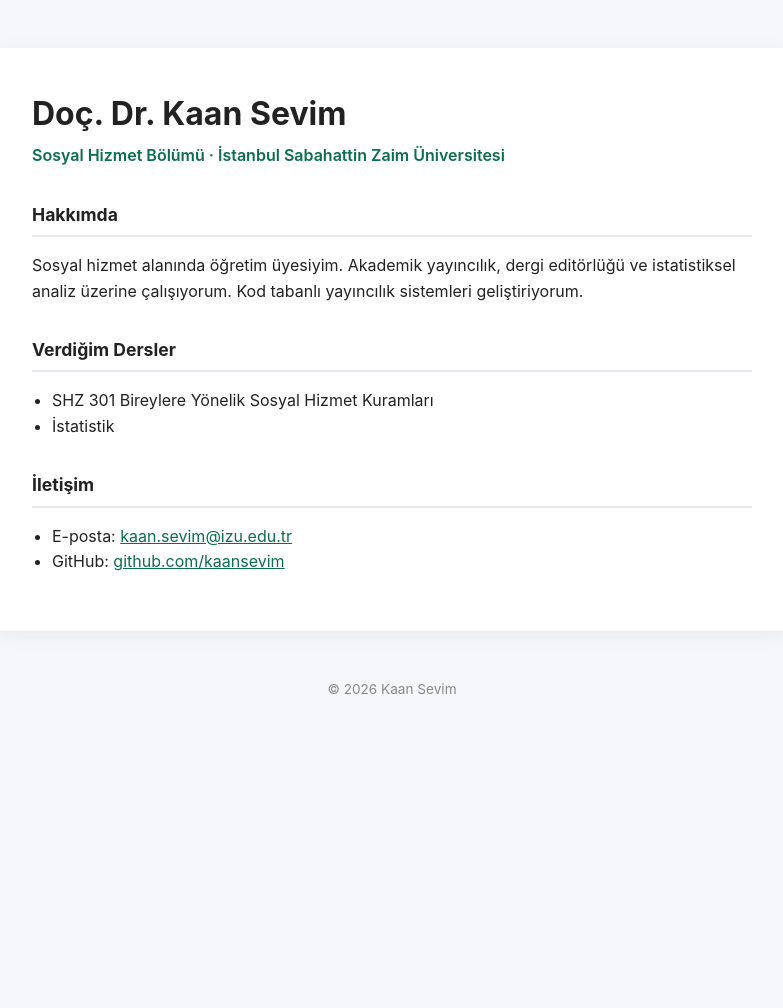
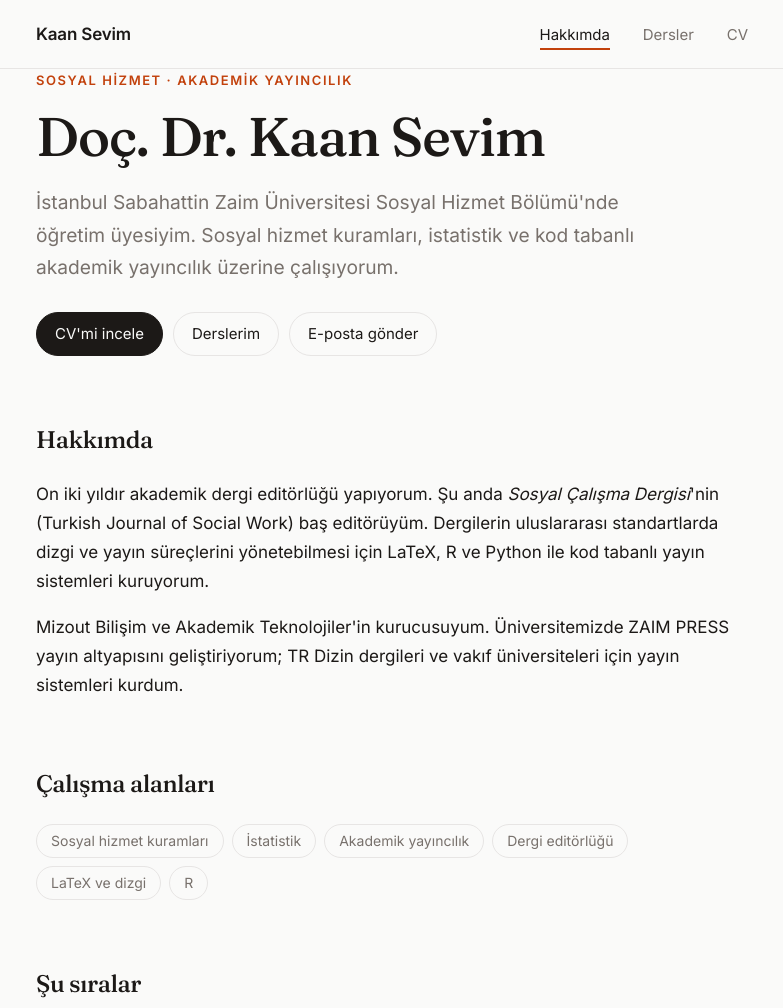
Before and after one commit to kaansevim/kaan, a plain HTML site: page index.html in a window 1280 px wide. Shown: the top 1008 px of the page, without its empty margins (248-1031 px from the left). Before the commit the page ends 800 px from the top, so only its background shows below. Drawn offline with Linux system fonts and the light colour scheme.

Commit message:
Yeni tasarım: Hakkımda, Dersler, CV

```diff
--- a/index.html
+++ b/index.html
@@ -3,68 +3,68 @@
 <head>
   <meta charset="UTF-8">
   <meta name="viewport" content="width=device-width, initial-scale=1.0">
+  <link rel="preconnect" href="https://fonts.googleapis.com">
+  <link rel="preconnect" href="https://fonts.gstatic.com" crossorigin>
+  <link href="https://fonts.googleapis.com/css2?family=Fraunces:opsz,wght@9..144,500&family=Inter:wght@400;600&display=swap" rel="stylesheet">
+  <link rel="stylesheet" href="style.css">
   <title>Kaan Sevim</title>
-  <style>
-    /* Genel görünüm */
-    body {
-      margin: 0;
-      font-family: -apple-system, "Segoe UI", Roboto, Arial, sans-serif;
-      background: #f5f7fa;
-      color: #222;
-      line-height: 1.6;
-    }
-    .kart {
-      max-width: 720px;
-      margin: 48px auto;
-      background: #fff;
-      padding: 40px;
-      border-radius: 12px;
-      box-shadow: 0 4px 20px rgba(0,0,0,0.06);
-    }
-    h1 { margin: 0; font-size: 2rem; }
-    .unvan { color: #0b6e4f; font-weight: 600; margin-top: 4px; }
-    h2 {
-      font-size: 1.1rem;
-      margin-top: 32px;
-      border-bottom: 2px solid #e6e9ef;
-      padding-bottom: 6px;
-    }
-    ul { padding-left: 20px; }
-    a { color: #0b6e4f; }
-    footer { text-align: center; color: #888; font-size: 0.85rem; margin-bottom: 32px; }
-  </style>
 </head>
 <body>
+<header class="nav">
+  <div class="wrap">
+    <a class="logo" href="index.html">Kaan Sevim</a>
+    <nav>
+      <a href="index.html" class="active">Hakkımda</a>
+      <a href="dersler.html">Dersler</a>
+      <a href="cv.html">CV</a>
+    </nav>
+  </div>
+</header>
+<main class="wrap">
+  <div class="eyebrow">Sosyal Hizmet · Akademik Yayıncılık</div>
+  <h1>Doç. Dr. Kaan Sevim</h1>
+  <p class="lead">
+    İstanbul Sabahattin Zaim Üniversitesi Sosyal Hizmet Bölümü'nde öğretim üyesiyim.
+    Sosyal hizmet kuramları, istatistik ve kod tabanlı akademik yayıncılık üzerine çalışıyorum.
+  </p>
+  <div class="links">
+    <a class="btn primary" href="cv.html">CV'mi incele</a>
+    <a class="btn" href="dersler.html">Derslerim</a>
+    <a class="btn" href="mailto:kaan.sevim@izu.edu.tr">E-posta gönder</a>
+  </div>
 
-  <div class="kart">
-    <!-- Başlık -->
-    <h1>Doç. Dr. Kaan Sevim</h1>
-    <div class="unvan">Sosyal Hizmet Bölümü · İstanbul Sabahattin Zaim Üniversitesi</div>
-
-    <!-- Hakkımda -->
   <h2>Hakkımda</h2>
   <p>
-      Sosyal hizmet alanında öğretim üyesiyim. Akademik yayıncılık, dergi editörlüğü
-      ve istatistiksel analiz üzerine çalışıyorum. Kod tabanlı yayıncılık sistemleri
-      geliştiriyorum.
+    On iki yıldır akademik dergi editörlüğü yapıyorum. Şu anda
+    <em>Sosyal Çalışma Dergisi</em>'nin (Turkish Journal of Social Work) baş editörüyüm.
+    Dergilerin uluslararası standartlarda dizgi ve yayın süreçlerini yönetebilmesi için
+    LaTeX, R ve Python ile kod tabanlı yayın sistemleri kuruyorum.
+  </p>
+  <p>
+    Mizout Bilişim ve Akademik Teknolojiler'in kurucusuyum. Üniversitemizde
+    ZAIM PRESS yayın altyapısını geliştiriyorum; TR Dizin dergileri ve vakıf
+    üniversiteleri için yayın sistemleri kurdum.
   </p>
 
-    <!-- Dersler -->
-    <h2>Verdiğim Dersler</h2>
-    <ul>
-      <li>SHZ 301 Bireylere Yönelik Sosyal Hizmet Kuramları</li>
+  <h2>Çalışma alanları</h2>
+  <ul class="tags">
+    <li>Sosyal hizmet kuramları</li>
     <li>İstatistik</li>
+    <li>Akademik yayıncılık</li>
+    <li>Dergi editörlüğü</li>
+    <li>LaTeX ve dizgi</li>
+    <li>R</li>
   </ul>
 
-    <!-- İletişim -->
-    <h2>İletişim</h2>
-    <ul>
-      <li>E-posta: <a href="mailto:kaan.sevim@izu.edu.tr">kaan.sevim@izu.edu.tr</a></li>
-      <li>GitHub: <a href="https://github.com/kaansevim">github.com/kaansevim</a></li>
+  <h2>Şu sıralar</h2>
+  <ul class="rows">
+    <li><div class="when">Editörlük</div><div class="what"><strong>Sosyal Çalışma Dergisi</strong><span>Baş editör</span></div></li>
+    <li><div class="when">Girişim</div><div class="what"><strong><a href="https://mizout.com.tr">Mizout</a></strong><span>Akademik dergiler için bulut tabanlı dizgi platformu</span></div></li>
+    <li><div class="when">Üniversite</div><div class="what"><strong>ZAIM PRESS</strong><span>Yayın altyapısı geliştirme</span></div></li>
   </ul>
-  </div>
-
-  <footer>© 2026 Kaan Sevim</footer>
-
+</main>
+<footer>
+  <div class="wrap">© 2026 Kaan Sevim · <a href="mailto:kaan.sevim@izu.edu.tr">kaan.sevim@izu.edu.tr</a></div>
+</footer>
 </body>
 </html>
--- /dev/null
+++ b/style.css
@@ -0,0 +1,107 @@
+/* ========== Temel ayarlar ========== */
+:root {
+  --bg: #fafaf9;
+  --text: #1c1917;
+  --muted: #78716c;
+  --line: #e7e5e4;
+  --accent: #c2410c;
+  --card: #ffffff;
+}
+@media (prefers-color-scheme: dark) {
+  :root {
+    --bg: #141312;
+    --text: #f5f5f4;
+    --muted: #a8a29e;
+    --line: #2e2b29;
+    --accent: #fb923c;
+    --card: #1c1a19;
+  }
+}
+* { box-sizing: border-box; }
+body {
+  margin: 0;
+  background: var(--bg);
+  color: var(--text);
+  font-family: "Inter", -apple-system, "Segoe UI", sans-serif;
+  font-size: 17px;
+  line-height: 1.7;
+  -webkit-font-smoothing: antialiased;
+}
+a { color: inherit; text-decoration-color: var(--line); text-underline-offset: 3px; }
+a:hover { color: var(--accent); text-decoration-color: var(--accent); }
+.wrap { max-width: 760px; margin: 0 auto; padding: 0 24px; }
+
+/* ========== Üst menü ========== */
+header.nav { border-bottom: 1px solid var(--line); }
+header.nav .wrap {
+  display: flex; justify-content: space-between; align-items: center;
+  height: 68px;
+}
+.logo { font-weight: 600; text-decoration: none; letter-spacing: -0.01em; }
+nav a {
+  margin-left: 28px; text-decoration: none; color: var(--muted); font-size: 15px;
+}
+nav a.active { color: var(--text); border-bottom: 2px solid var(--accent); padding-bottom: 4px; }
+
+/* ========== Başlıklar ========== */
+main { padding: 72px 0 40px; }
+h1, h2 { font-family: "Fraunces", Georgia, serif; font-weight: 500; letter-spacing: -0.02em; }
+h1 { font-size: clamp(2.4rem, 6vw, 3.4rem); line-height: 1.1; margin: 0 0 12px; }
+h2 { font-size: 1.5rem; margin: 64px 0 20px; }
+.eyebrow {
+  font-size: 13px; text-transform: uppercase; letter-spacing: 0.12em;
+  color: var(--accent); font-weight: 600; margin-bottom: 16px;
+}
+.lead { font-size: 1.2rem; color: var(--muted); max-width: 600px; }
+
+/* ========== Etiketler ========== */
+.tags { display: flex; flex-wrap: wrap; gap: 8px; padding: 0; list-style: none; }
+.tags li {
+  border: 1px solid var(--line); border-radius: 999px;
+  padding: 4px 14px; font-size: 14px; color: var(--muted);
+}
+
+/* ========== Satır listesi (CV ve dersler) ========== */
+.rows { list-style: none; padding: 0; margin: 0; }
+.rows li {
+  display: grid; grid-template-columns: 140px 1fr; gap: 24px;
+  padding: 18px 0; border-top: 1px solid var(--line);
+}
+.rows li:last-child { border-bottom: 1px solid var(--line); }
+.rows .when { color: var(--muted); font-size: 15px; font-variant-numeric: tabular-nums; }
+.rows .what strong { display: block; font-weight: 600; }
+.rows .what span { color: var(--muted); font-size: 15px; }
+
+/* ========== Ders kartları ========== */
+.cards { display: grid; gap: 16px; }
+.card {
+  background: var(--card); border: 1px solid var(--line); border-radius: 14px;
+  padding: 24px 28px;
+}
+.card .code { font-size: 13px; font-weight: 600; color: var(--accent); letter-spacing: 0.06em; }
+.card h3 { margin: 6px 0 8px; font-size: 1.15rem; font-weight: 600; }
+.card p { margin: 0; color: var(--muted); font-size: 15px; }
+.card .meta { margin-top: 14px; font-size: 13px; color: var(--muted); }
+
+/* ========== Butonlar ========== */
+.links { display: flex; flex-wrap: wrap; gap: 10px; margin-top: 28px; }
+.btn {
+  display: inline-block; padding: 8px 18px; border-radius: 999px;
+  border: 1px solid var(--line); text-decoration: none; font-size: 15px;
+}
+.btn.primary { background: var(--text); color: var(--bg); border-color: var(--text); }
+.btn.primary:hover { background: var(--accent); border-color: var(--accent); color: #fff; }
+
+/* ========== Alt bilgi ========== */
+footer { border-top: 1px solid var(--line); margin-top: 80px; }
+footer .wrap { padding: 28px 24px; font-size: 14px; color: var(--muted); }
+
+/* ========== Doldurulacak yerler (yayından önce düzelt) ========== */
+.doldur { outline: 1.5px dashed var(--accent); outline-offset: 2px; border-radius: 4px; }
+
+/* ========== Mobil ========== */
+@media (max-width: 600px) {
+  main { padding-top: 48px; }
+  nav a { margin-left: 16px; }
+  .rows li { grid-template-columns: 1fr; gap: 2px; }
+}
```
Also changed, not shown: cv.html (added, +70 -0 lines), dersler.html (added, +55 -0 lines). Lines whose indentation alone changed are shown as unchanged.
